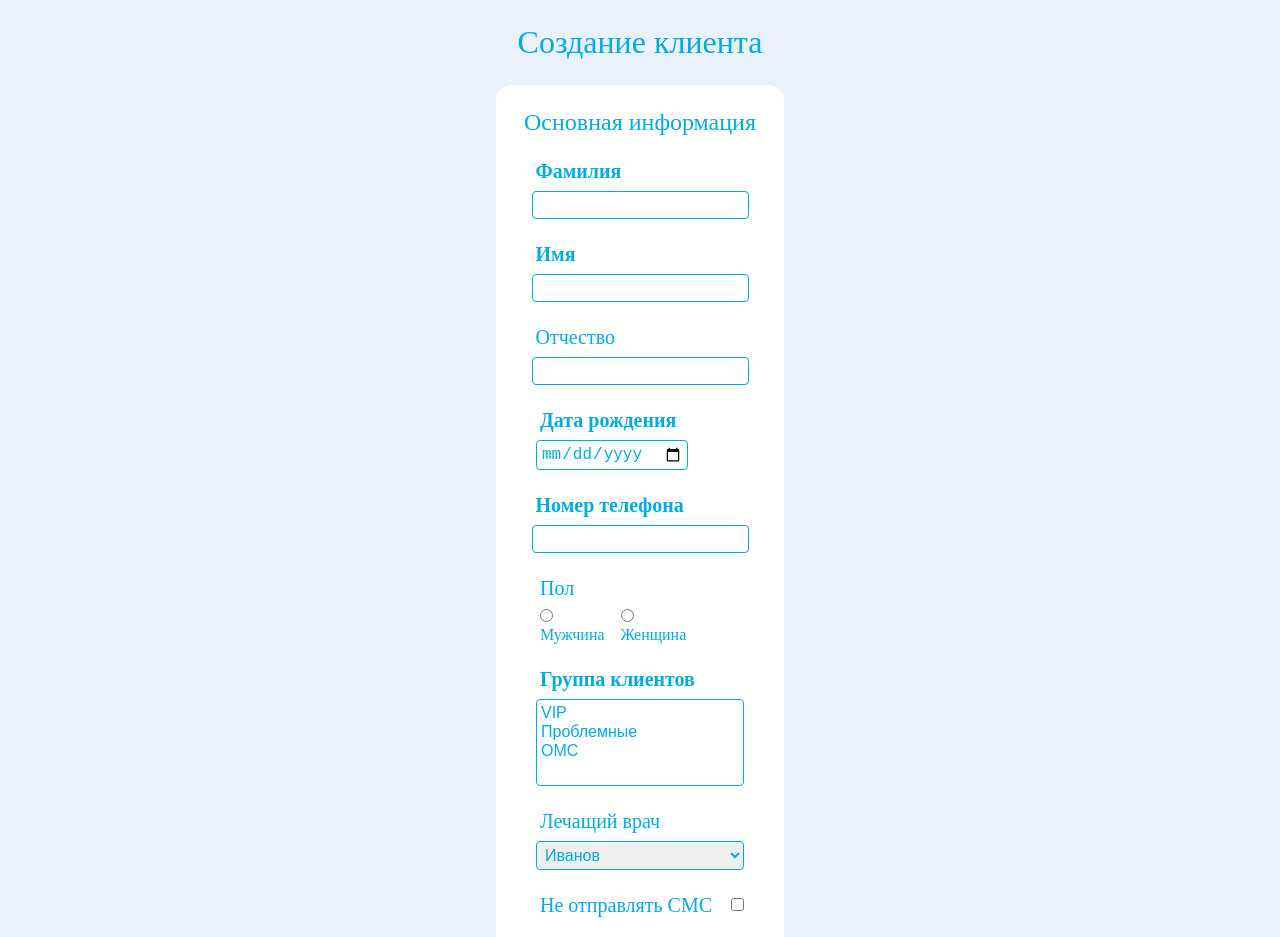
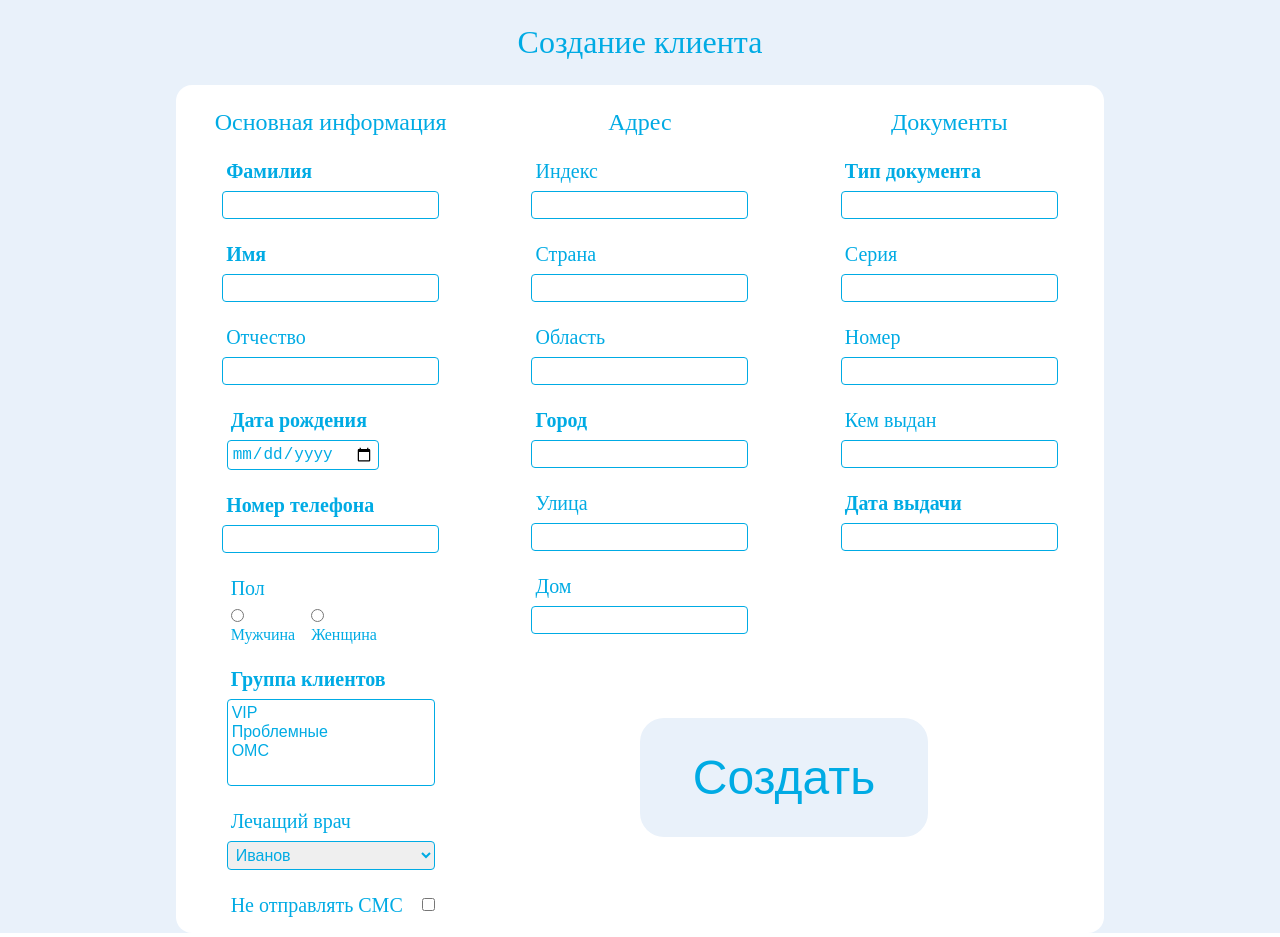
Before and after one commit to Taswikaa/VueForm, a Vue app: page / in a window 1280 px wide. Shown: the top 937 px of the page. Built offline with nearby package versions, Linux system fonts and the light colour scheme.

Commit message:
добавлена вёрстка под десктопы

```diff
--- a/src/components/MainForm.vue
+++ b/src/components/MainForm.vue
@@ -1,5 +1,6 @@
 <template>
   <form class="form">
+    <div class="form__wrapper">
       <h2 class="form__title">Основная информация</h2>
       <div class="form__part">
         <label class="form__field">
@@ -54,6 +55,8 @@
           <input class="form__check" type="checkbox">
         </label>
       </div>
+    </div>
+    <div class="form__wrapper">
       <h2 class="form__title">Адрес</h2>
       <div class="form__part">
         <label class="form__field">
@@ -81,6 +84,8 @@
           <input class="form__input" type="text">
         </label>
       </div>
+    </div>
+    <div class="form__wrapper">
       <h2 class="form__title">Документы</h2>
       <div class="form__part">
         <label class="form__field">
@@ -103,6 +108,7 @@
           <h4 class="form__field-title form__field-title_mandatory">Дата выдачи</h4>
           <input class="form__input" type="text">
         </label>
+      </div>
     </div>
     <button class="button form__button">Создать</button>
   </form>
@@ -187,4 +193,43 @@ export default {
       margin-top: 0.5rem;
     }
   }
+
+  @media screen and (min-width: 1024px) {
+    .form {
+      min-width: 58rem;
+      display: grid;
+      grid-template-columns: repeat(3, 1fr);
+      align-items: flex-start;
+      position: relative;
+      padding-bottom: 0;
+
+      &__wrapper {
+        @include vertical-layout;
+      }
+
+      &__check {
+        cursor: pointer;
+      }
+
+      &__select {
+        cursor: pointer;
+      }
+
+      &__radio {
+        cursor: pointer;
+      }
+
+      &__button {
+        position: absolute;
+        min-width: 18rem;
+        border-radius: 1.5rem;
+        font-size: 3rem;
+        padding: 2rem;
+        bottom: 6rem;
+        left: 50%;
+        cursor: pointer;
+        margin: 0;
+      }
+    }
+  }
 </style>
```
Lines whose indentation alone changed are shown as unchanged.
